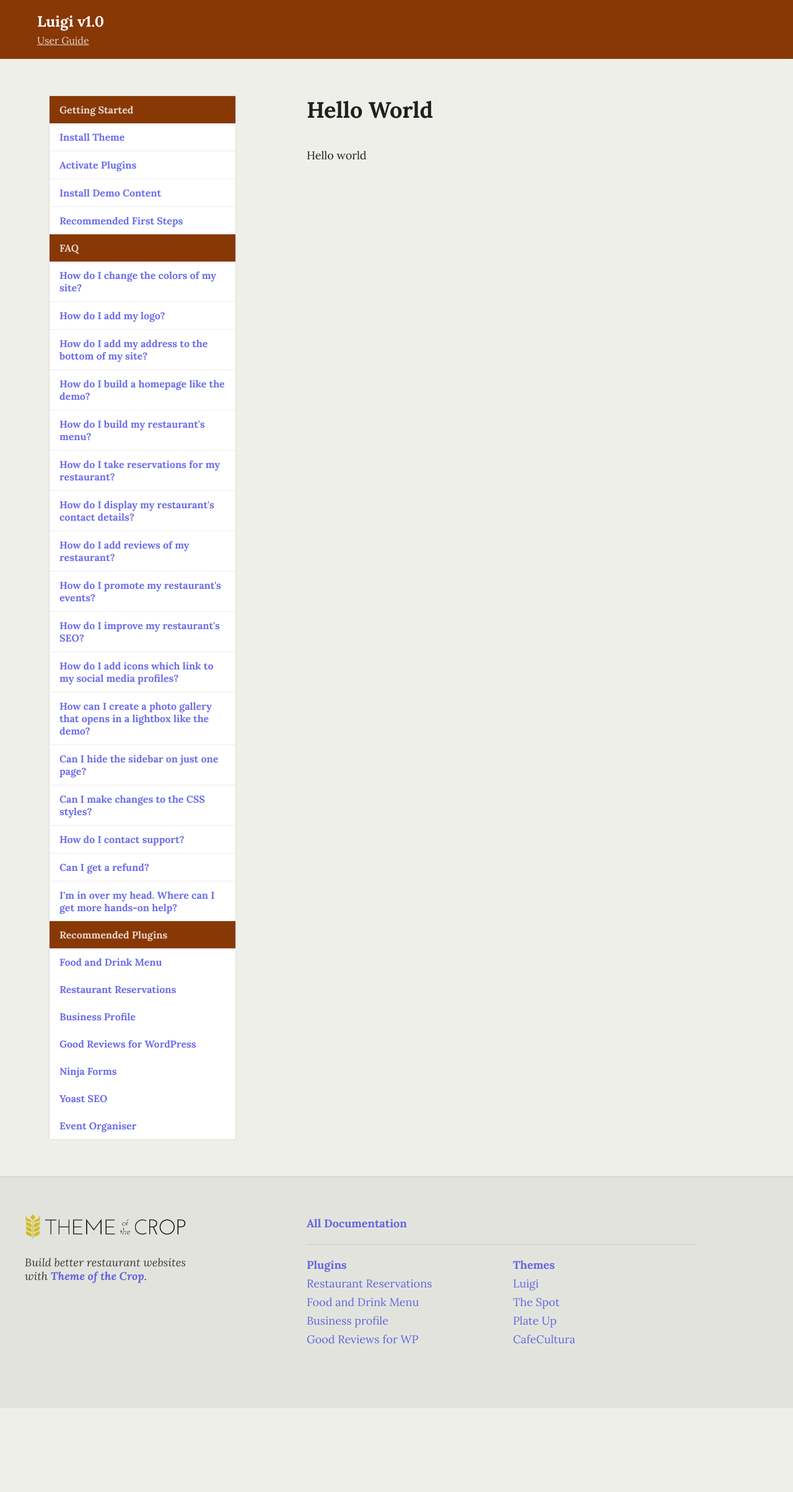
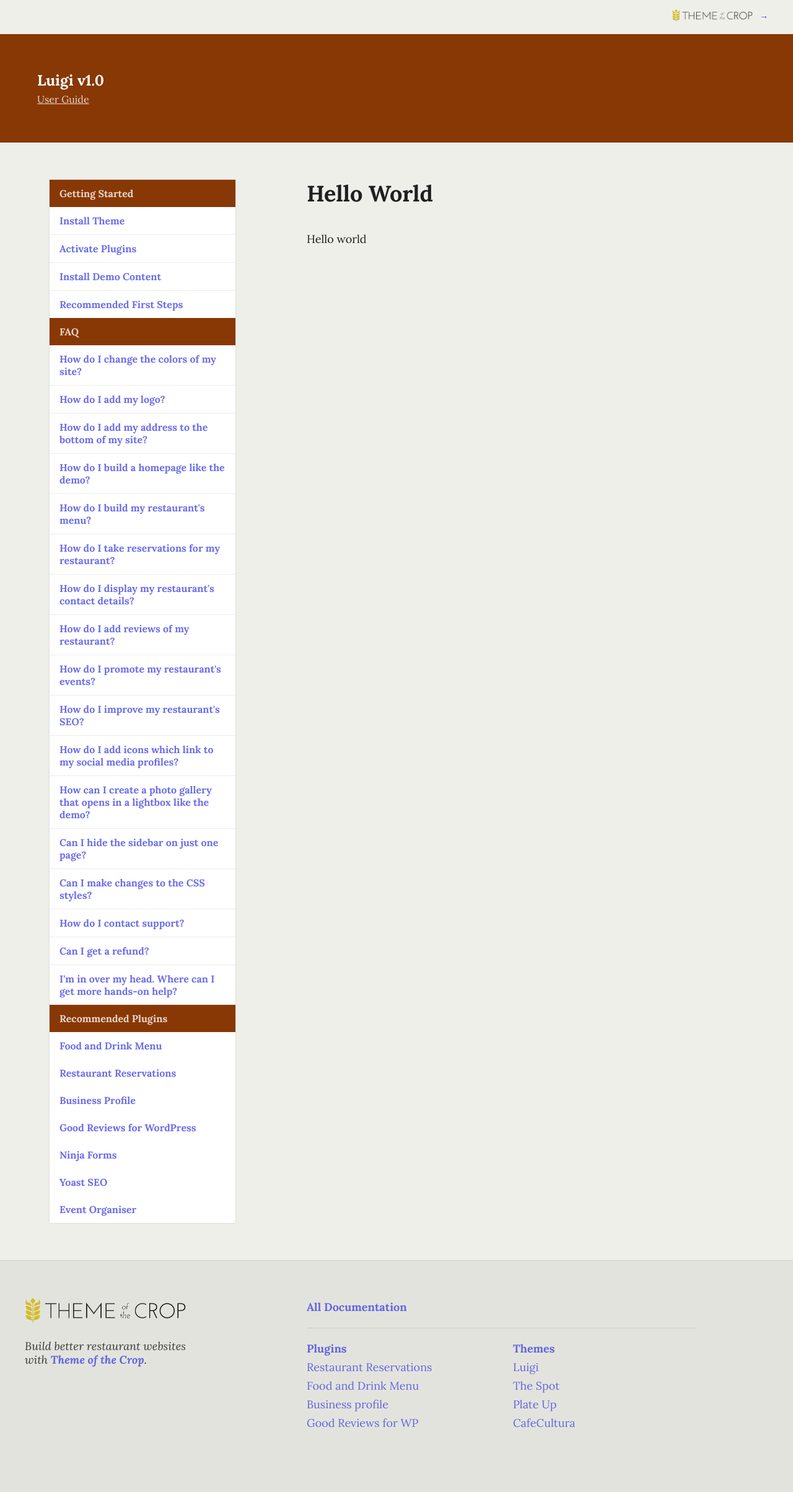
Before and after one commit to NateWr/docs-themeofthecrop, a Jekyll site: the page built from index.html, in a window 1280 px wide. Shown: the whole page at 62% size. Built offline with Jekyll 4.4.1, drawn with Linux system fonts in a browser that asks for light colours; before the commit the page ends 2272 px from its top, so only the background shows below that.

Commit message:
Add link to totc in header

```diff
--- a/_includes/header.html
+++ b/_includes/header.html
@@ -1,3 +1,9 @@
+<div class="back-links">
+	<a class="theme-of-the-crop" href="http://themeofthecrop.com">
+		<img src="/img/logo-521x80.png">
+		<span>&rarr;</span>
+	</a>
+</div>
 <header role="banner">
 	<div class="title">
 		{{ site.data[page.slug].title }}
--- a/_sass/header.scss
+++ b/_sass/header.scss
@@ -1,8 +1,33 @@
 //
 // Global header
 //
+.back-links {
+	padding: 10px 40px;;
+	font-size: 14px;
+	text-align: right;
+
+	a {
+		display: inline-block;
+		line-height: 20px;
+		vertical-align: bottom;
+		opacity: 1;
+
+		img {
+			display: inline-block;
+			height: 20px;
+			margin: 5px 0;
+		}
+
+		span {
+			line-height: 30px;
+			vertical-align: top;
+			margin-left: 0.5em;
+		}
+	}
+}
+
 header {
-	padding: $double $big;
+	padding: $big;
 	background: $bg-pop;
 	color: $text-pop-bg;
 
```
